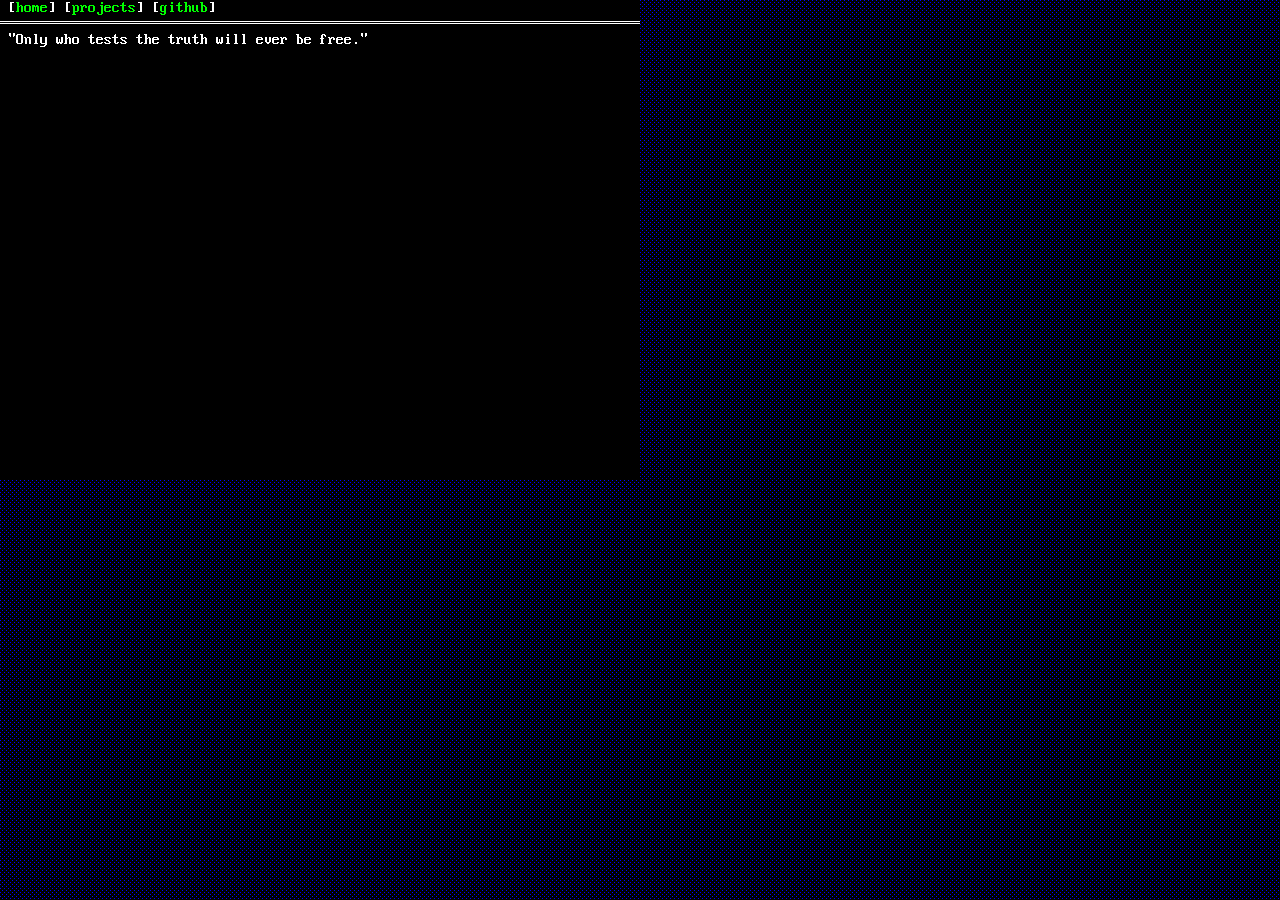
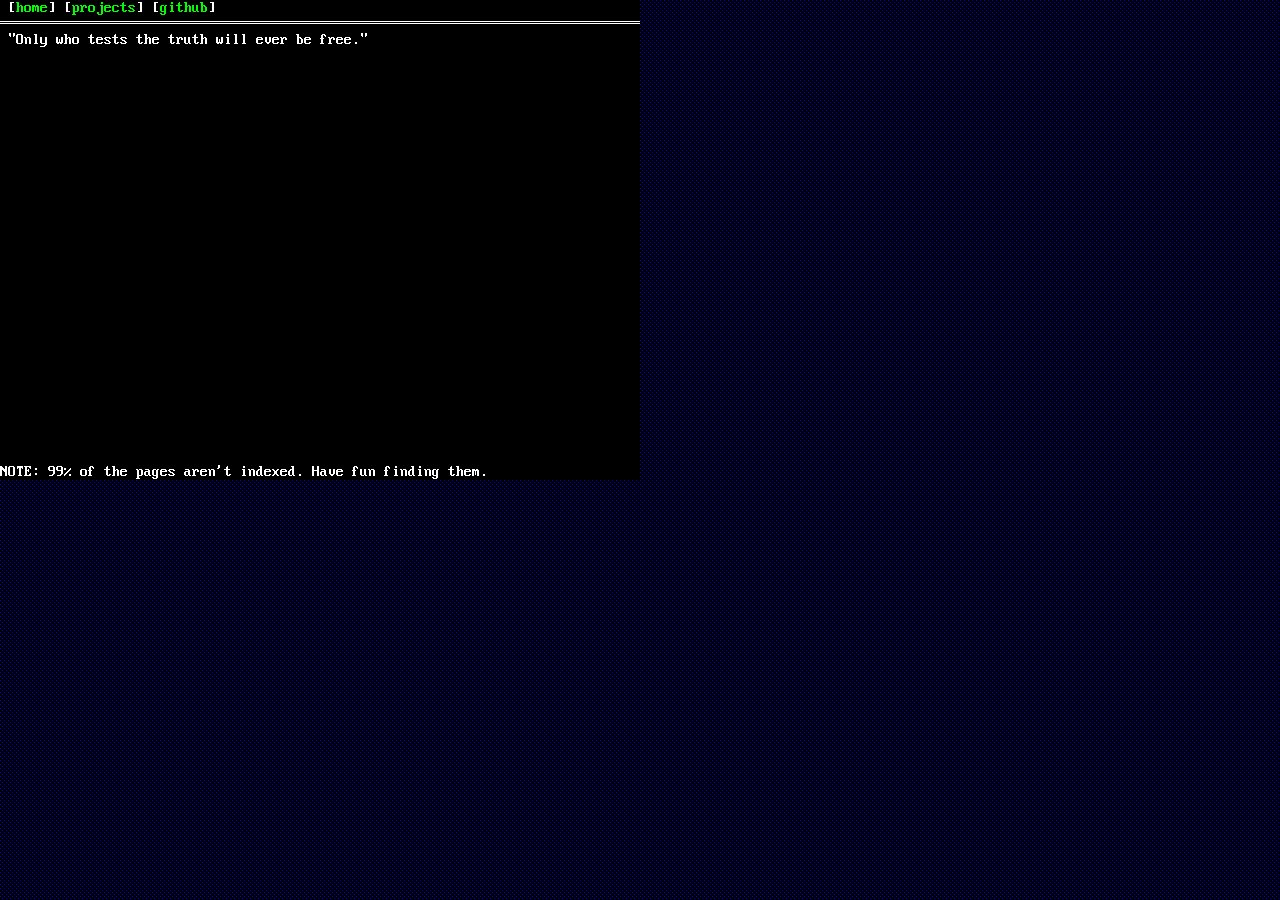
Before and after one commit to mgismissing/deadcode, a Jekyll site: the page built from index.html, in a window 1280 px wide. Built offline with Jekyll 4.4.1, drawn with Linux system fonts in a browser that asks for light colours.

```diff
--- a/_includes/header.html
+++ b/_includes/header.html
@@ -3,6 +3,4 @@
     [<a href="/projects">projects</a>]
     [<a href="https://github.com/mgismissing">github</a>]
 </links>
-<bar>
-    ════════════════════════════════════════════════════════════════════════════════
-</bar>
+<bar>════════════════════════════════════════════════════════════════════════════════</bar>
--- a/assets/css/style.css
+++ b/assets/css/style.css
@@ -1,5 +1,6 @@
 :root {
     --c-bg: #000050;
+    --c-f: #000000;
     --c-0: #000000;
     --c-1: #00ff00;
     --c-2: #ffffff;
@@ -39,9 +40,20 @@ h1 {
     margin: 0px;
 }
 
+h2 {
+    color: var(--c-1);
+    font-size: var(--t-p);
+    margin: 0px;
+}
+
 a {
     color: var(--c-1);
     text-decoration: inherit;
+}
+
+cursor {
+    font-size: inherit;
+    color: inherit;
 }
 
 /* header */
@@ -53,3 +65,13 @@ header > links {
 main {
     margin: 0px 8px;
 }
+
+/* footer */
+
+main > footer {
+    position: fixed;
+    left: 0;
+    top: calc(480px - 16px);
+    width: 640px;
+    background-color: var(--c-f);
+}
--- a/assets/js/animate.js
+++ b/assets/js/animate.js
@@ -10,7 +10,7 @@ function animate() {
             }
             function step() {
                 if (i >= text.length) {
-                    obj.textContent = tbuf;
+                    obj.innerHTML = tbuf;
                     done();
                     return resolve();
                 }
@@ -29,7 +29,7 @@ function animate() {
                         break;
                 }
                 tbuf += c;
-                obj.textContent = tbuf + "█";
+                obj.innerHTML = tbuf + "<cursor>█</cursor>";
                 i++;
                 setTimeout(step, d)
             }
@@ -37,12 +37,14 @@ function animate() {
         });
     }
 
-    const CHAR_DELAY = 30;
+    const CHAR_DELAY = 50;
 
     let all = document.getElementsByClassName("anim-type");
     for (var i = 0; i < all.length; i++) {
         const element = all[i];
-        typeString(element, element.textContent, 20)
+        let speed = 20;
+        if (element.classList.contains("slow")) speed = 50;
+        typeString(element, element.innerHTML, speed);
     }
 }
 animate();
--- a/index.html
+++ b/index.html
@@ -4,3 +4,5 @@ title: Home
 ---
 
 <p class="anim-type">"Only who tests the truth will ever be free."</p>
+
+<footer class="anim-type">NOTE: 99% of the pages aren't indexed. Have fun finding them.</footer>
```
Also changed, not shown: dexter.html (added, +14 -0 lines).
